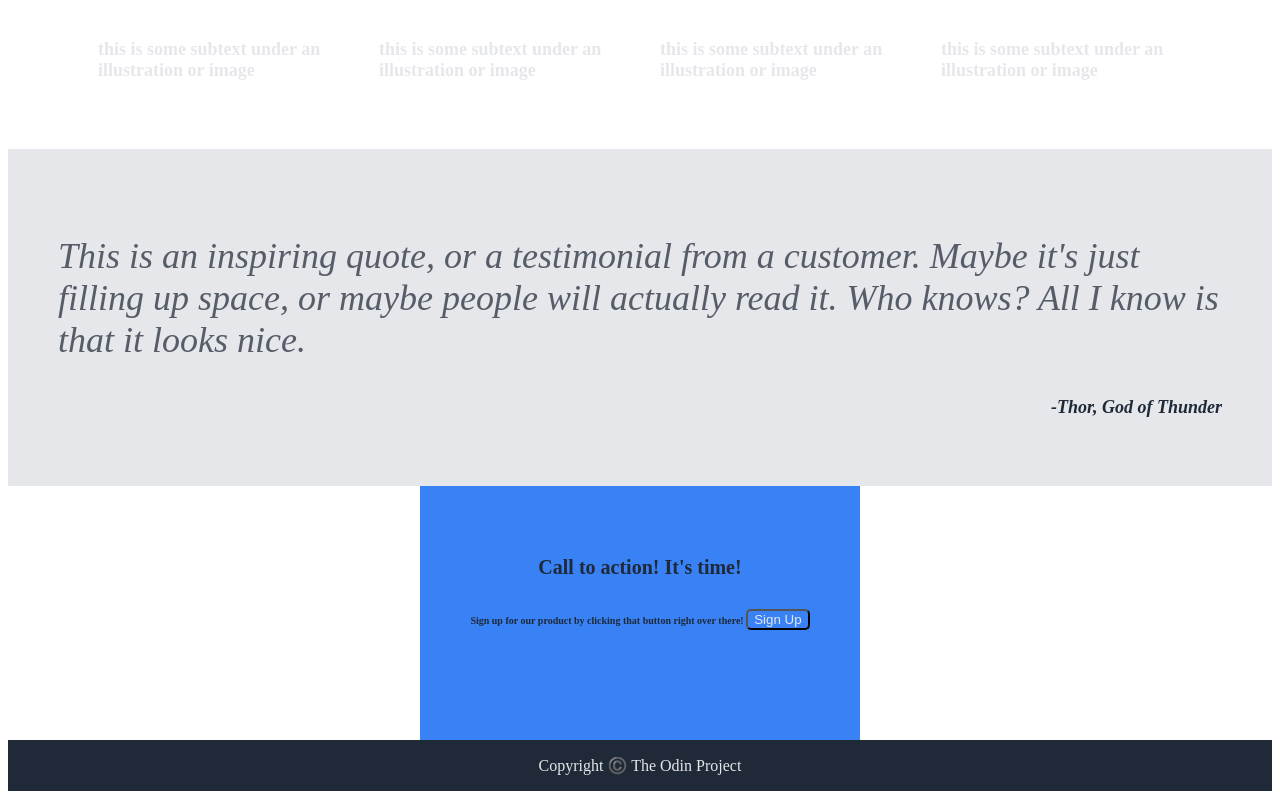
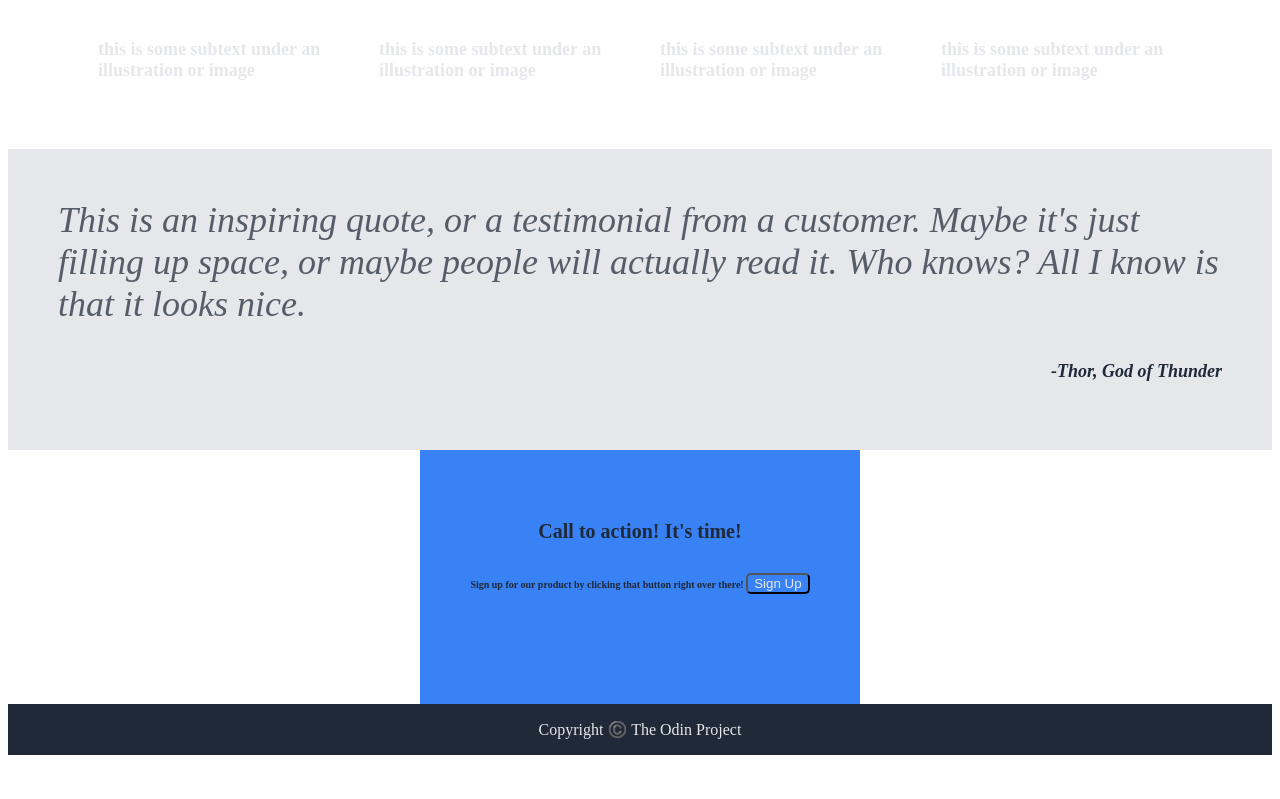
Before and after one commit to kthomas127/Odin-CSS-project, a plain HTML site: page index.html in a window 1280 px wide. Shown: the part 478-1277 px from the top of the page. After the commit the page ends 1241 px from the top, so only its background shows below. Drawn offline with Linux system fonts and the light colour scheme.

Commit message:
updated flexbox containers

```diff
--- a/style.css
+++ b/style.css
@@ -102,7 +102,7 @@ header, footer{
     font-style: italic;
     color: #565d68;
     font-weight: 300;
-    /* margin-bottom: 0; */
+    margin-top: 0;
 }
 
 .quote p:nth-of-type(2) {
@@ -114,6 +114,9 @@ header, footer{
 }
 
 .action {
+    display: flex;
+    align-items: flex-start;
+    justify-content: flex-start;
     max-width: 600px;
     max-height: 300px;
     background-color: #3882F6;
```
